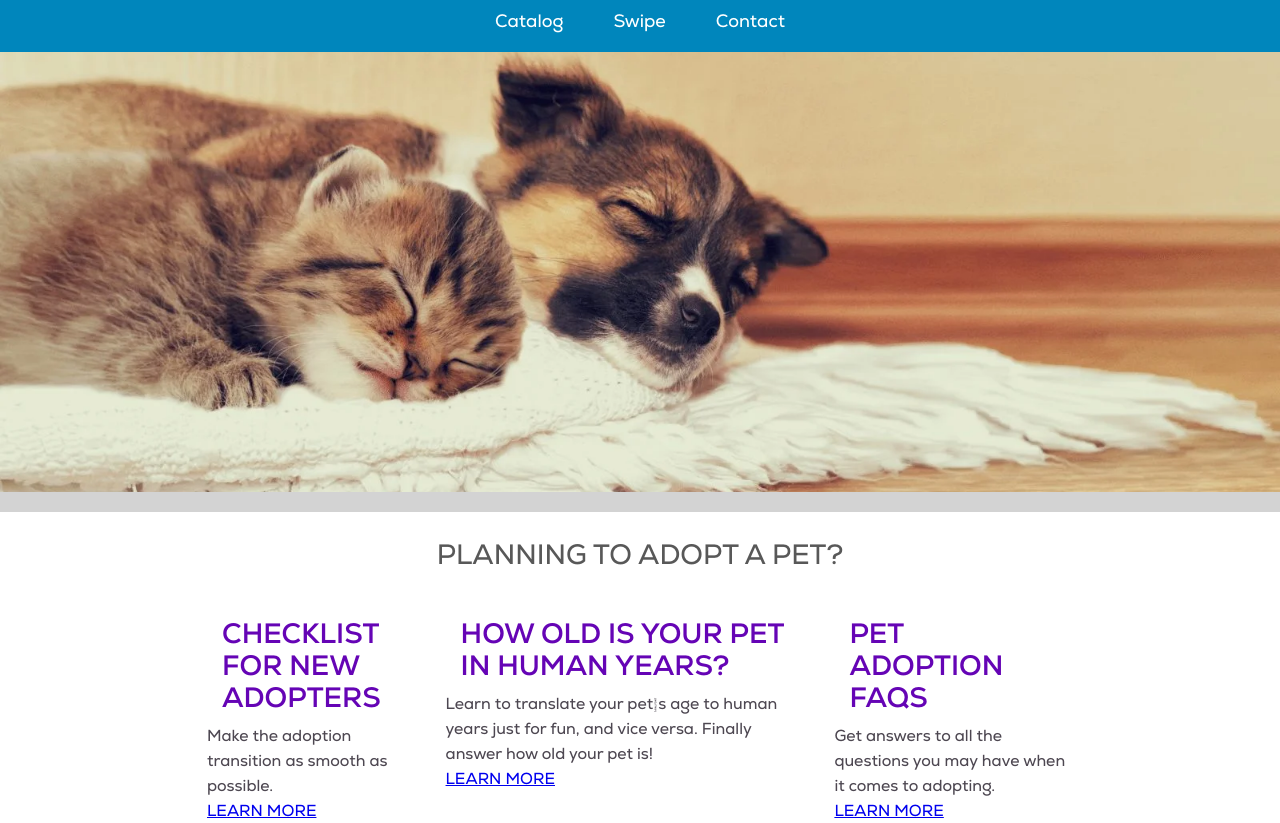
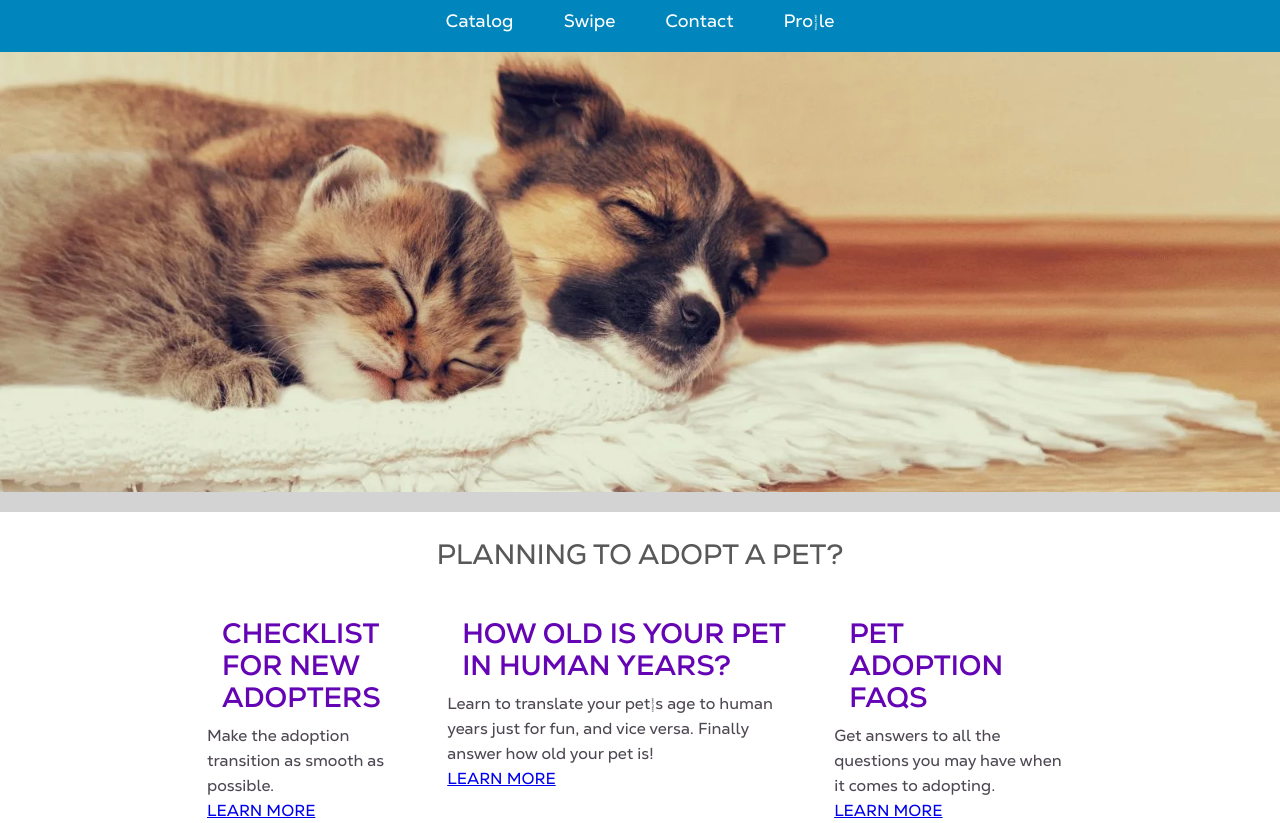
Before and after one commit to Torrescc/Fetch-Your-Friend, a plain HTML site: page index.html in a window 1280 px wide. Shown: the part 68-891 px from the top of the page. Drawn offline with Linux system fonts and the light colour scheme; files whose address does not match are found by name; a web font is replaced by a local one.

Commit message:
Fixed font issue in certain cases

```diff
--- a/index.html
+++ b/index.html
@@ -22,6 +22,7 @@
                 <li><a href="./catalog.html">Catalog</a></li>
                 <li><a href="./swipe.html">Swipe</a></li>
                 <li><a href="./contact-us.html">Contact</a></li>
+                <li><a href="./profile.html">Profile</a></li>
             </ul>
         </div>
     </nav>
--- a/style.css
+++ b/style.css
@@ -32,6 +32,10 @@ body {
     font-family: 'Nexa Regular', arial, helvetica, sans-serif;
     font-size: 14px;
     line-height: 1.6;
+}
+
+p {
+    font-family: 'Nexa Text Regular', Arial, Helvetica, sans-serif;
 }
 
 .homepage-body {
@@ -89,6 +93,7 @@ nav {
 
 .nav-links li {
     margin: 0 15px;
+    font-family: 'Nexa Text Regular', Arial, Helvetica, sans-serif;
 }
 
 .nav-links a {
```
